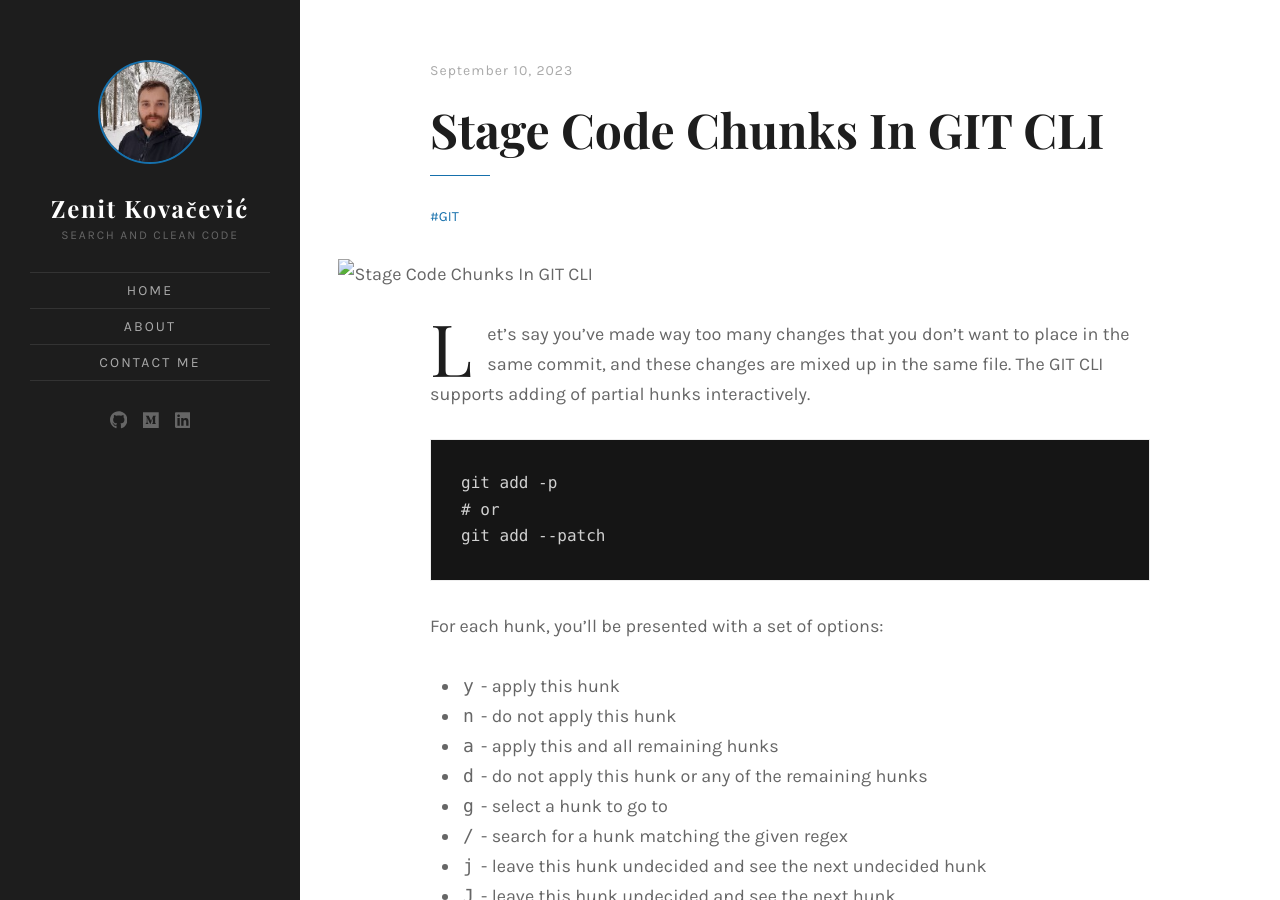
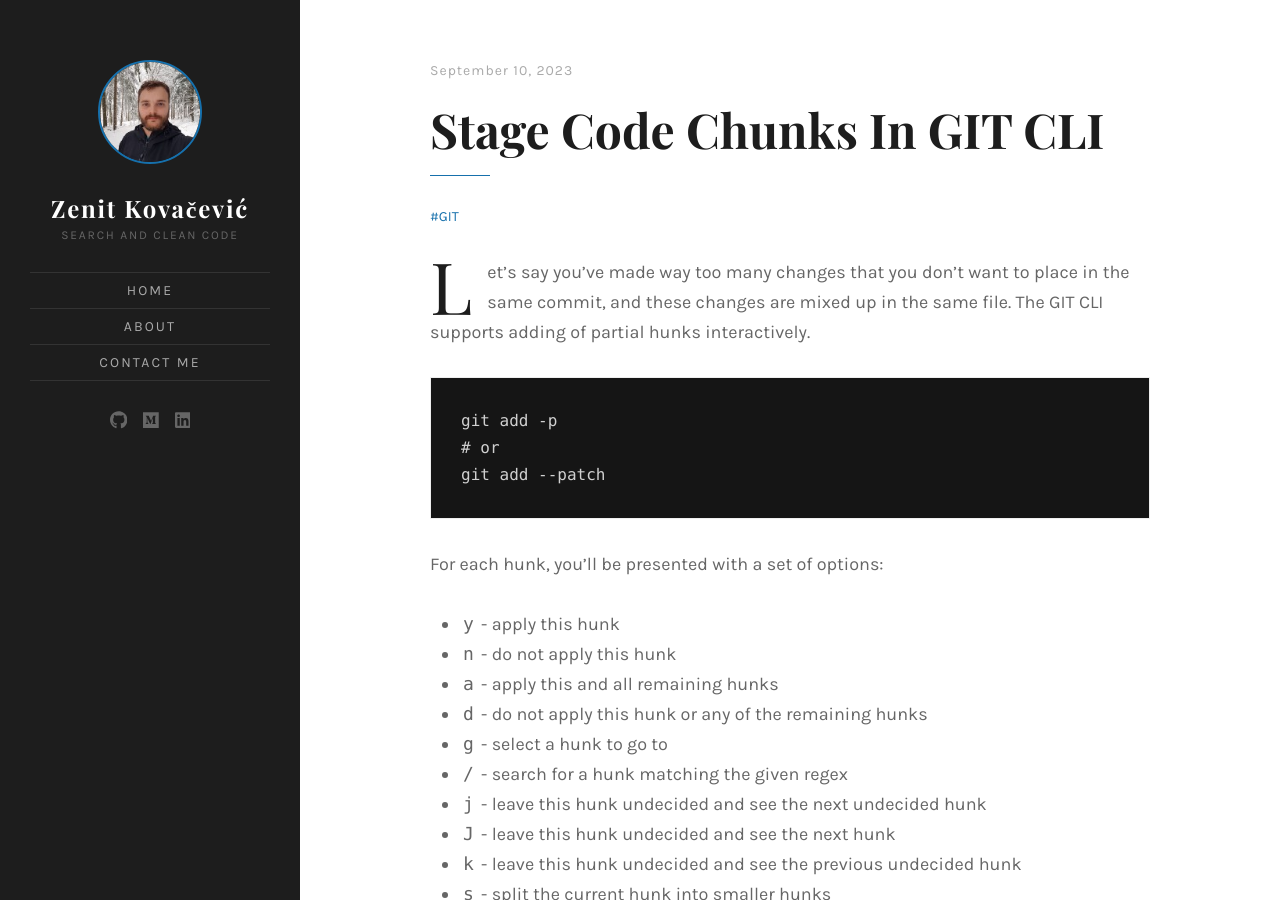
Before and after one commit to ZenitK/zenitk.github.io, a Jekyll site: the page built from _posts/2023/2023-09-10-git-partial-stage.md, in a window 1280 px wide and 900 px high. Built offline with Jekyll 4.4.1, drawn with Linux system fonts in a browser that asks for light colours; some web fonts are replaced; comment, search, counter and statistics services are not loaded.

Commit message:
Update path for git image, remove unused images stuff

```diff
--- a/_posts/2023/2023-09-10-git-partial-stage.md
+++ b/_posts/2023/2023-09-10-git-partial-stage.md
@@ -3,7 +3,6 @@
 title: 'Stage Code Chunks In GIT CLI'
 tags: [GIT]
 featured_image_thumbnail: /assets/images/posts/2023/git/Git-Logo-2Color.png
-featured_image: /assets/images/posts/2023/git/Git-Logo-2Color.png
 description: 'Stage Code Hunks In GIT CLI'
 category: GIT
 ---
```
Also changed, not shown: assets/images/posts/2018/1.jpg (deleted), assets/images/posts/2018/10.jpg (deleted), assets/images/posts/2018/11.jpg (deleted), assets/images/posts/2018/12.jpg (deleted), assets/images/posts/2018/2.jpg (deleted), assets/images/posts/2018/3.jpg (deleted), assets/images/posts/2018/4.jpg (deleted), assets/images/posts/2018/5.jpg (deleted), assets/images/posts/2018/6.jpg (deleted), assets/images/posts/2018/7.jpg (deleted), assets/images/posts/2018/8.jpg (deleted), assets/images/posts/2018/9.jpg (deleted), assets/images/posts/2023/git/Git-Logo-2Color.png (renamed from assets/posts/2023/git/Git-Logo-2Color.png).
